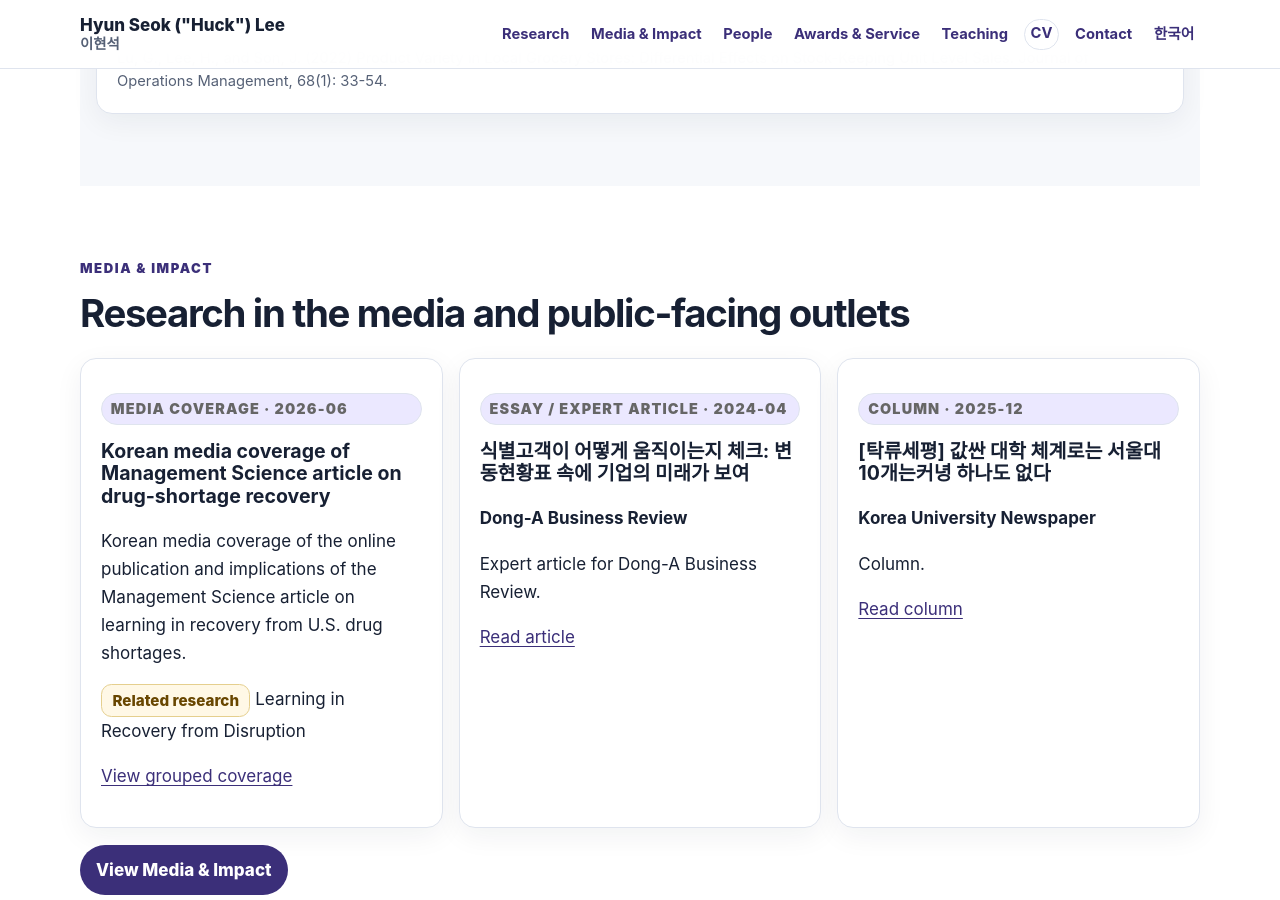
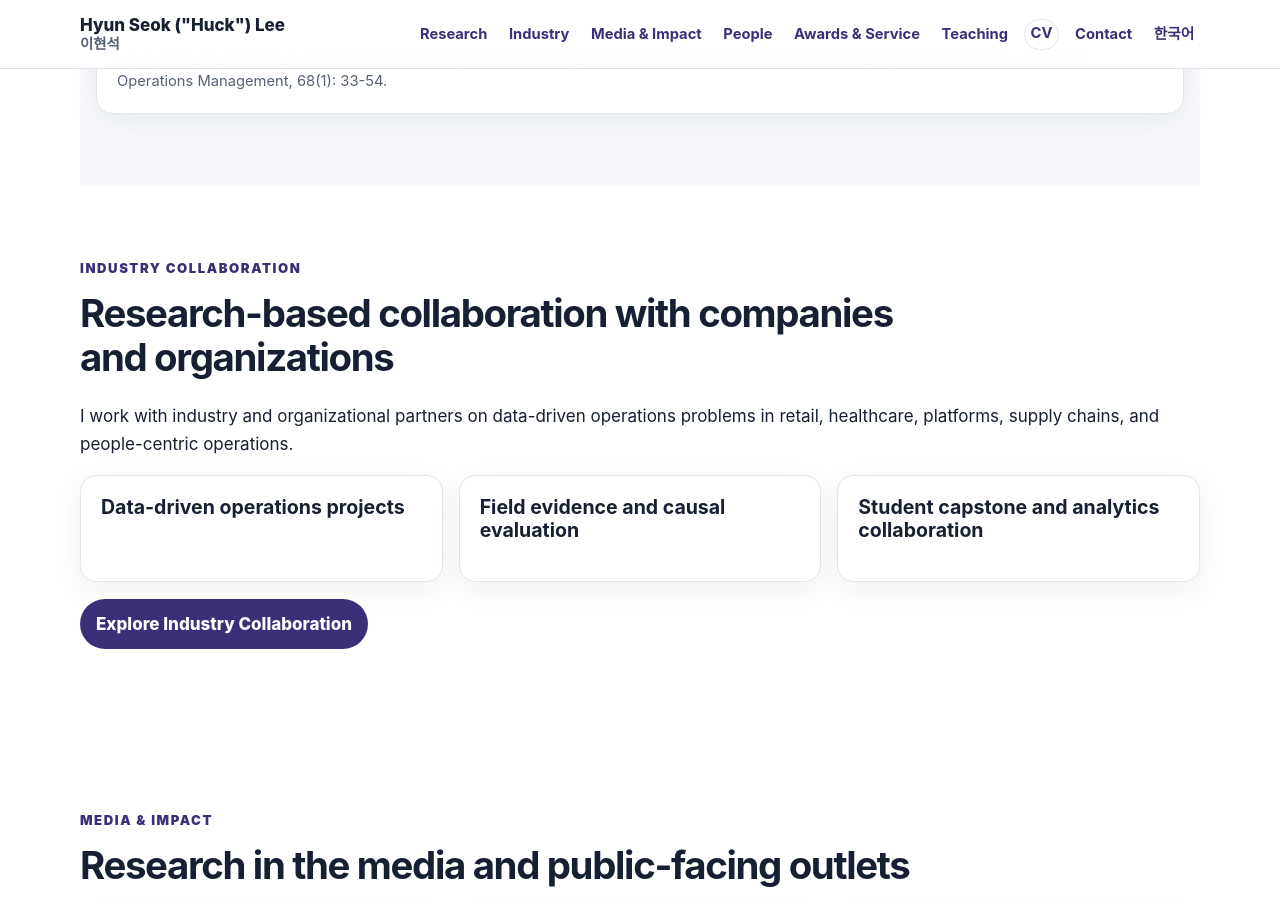
Before and after one commit to lordya2/lordya2.github.io, a Jekyll site: the page built from index.md, in a window 1280 px wide and 900 px high, scrolled down 4187 px. Built offline with Jekyll 4.4.1, drawn with Linux system fonts in a browser that asks for light colours.

Commit message:
Add industry collaboration page

```diff
--- a/_data/navigation.yml
+++ b/_data/navigation.yml
@@ -1,5 +1,8 @@
 - label: Research
   url: /pages/research.html
+- label: Industry
+  url: /pages/industry.html
+  event: industry_page_click
 - label: Media & Impact
   url: /pages/media.html
   event: media_impact_click
--- a/index.md
+++ b/index.md
@@ -55,6 +55,18 @@ lang: en
       </article>
     {% endfor %}
   </div>
+</section>
+
+<section class="section" id="industry-collaboration-preview" aria-labelledby="industry-collaboration-preview-title">
+  <p class="eyebrow">Industry Collaboration</p>
+  <h2 id="industry-collaboration-preview-title">Research-based collaboration with companies and organizations</h2>
+  <p>I work with industry and organizational partners on data-driven operations problems in retail, healthcare, platforms, supply chains, and people-centric operations.</p>
+  <div class="card-grid card-grid--three">
+    <article class="card"><h3>Data-driven operations projects</h3></article>
+    <article class="card"><h3>Field evidence and causal evaluation</h3></article>
+    <article class="card"><h3>Student capstone and analytics collaboration</h3></article>
+  </div>
+  <p><a class="button" href="{{ '/pages/industry.html' | relative_url }}" data-analytics-event="industry_page_click">Explore Industry Collaboration</a></p>
 </section>
 
 <section class="section" id="media-impact-preview" aria-labelledby="media-impact-preview-title">
```
Also changed, not shown: _data/industry_collaboration.yml (added, +39 -0 lines), pages/industry.md (added, +53 -0 lines).
